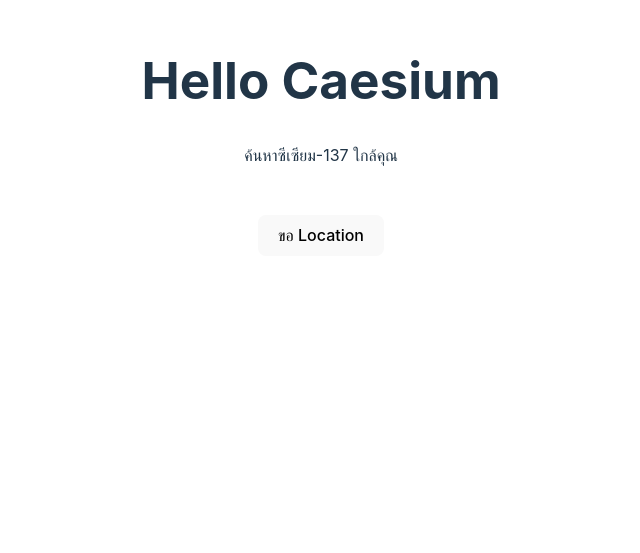
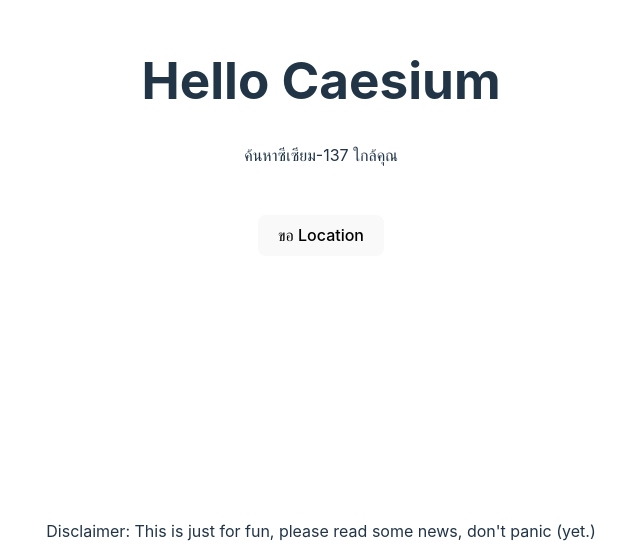
Before and after one commit to narze/hello-caesium, a Svelte app: page / in a window 1280 px wide. Shown: the part 247-800 px from the top of the page, without its empty margins (319-959 px from the left). Built offline with nearby package versions, Linux system fonts and the light colour scheme.

Commit message:
Quick disclaimer

```diff
--- a/src/App.svelte
+++ b/src/App.svelte
@@ -133,6 +133,8 @@
     {/if}
   </div>
 
+  <p class="footer">Disclaimer: This is just for fun, please read some news, don't panic (yet.)</p>
+
 </main>
 
 <style>
@@ -150,6 +152,14 @@
   }
   .read-the-docs {
     color: #888;
+  }
+  .footer {
+    position: fixed;
+    bottom: 0;
+    left: 0;
+    right: 0;
+    margin: 0;
+    padding: 10px;
   }
 
   .rainbow {
```
